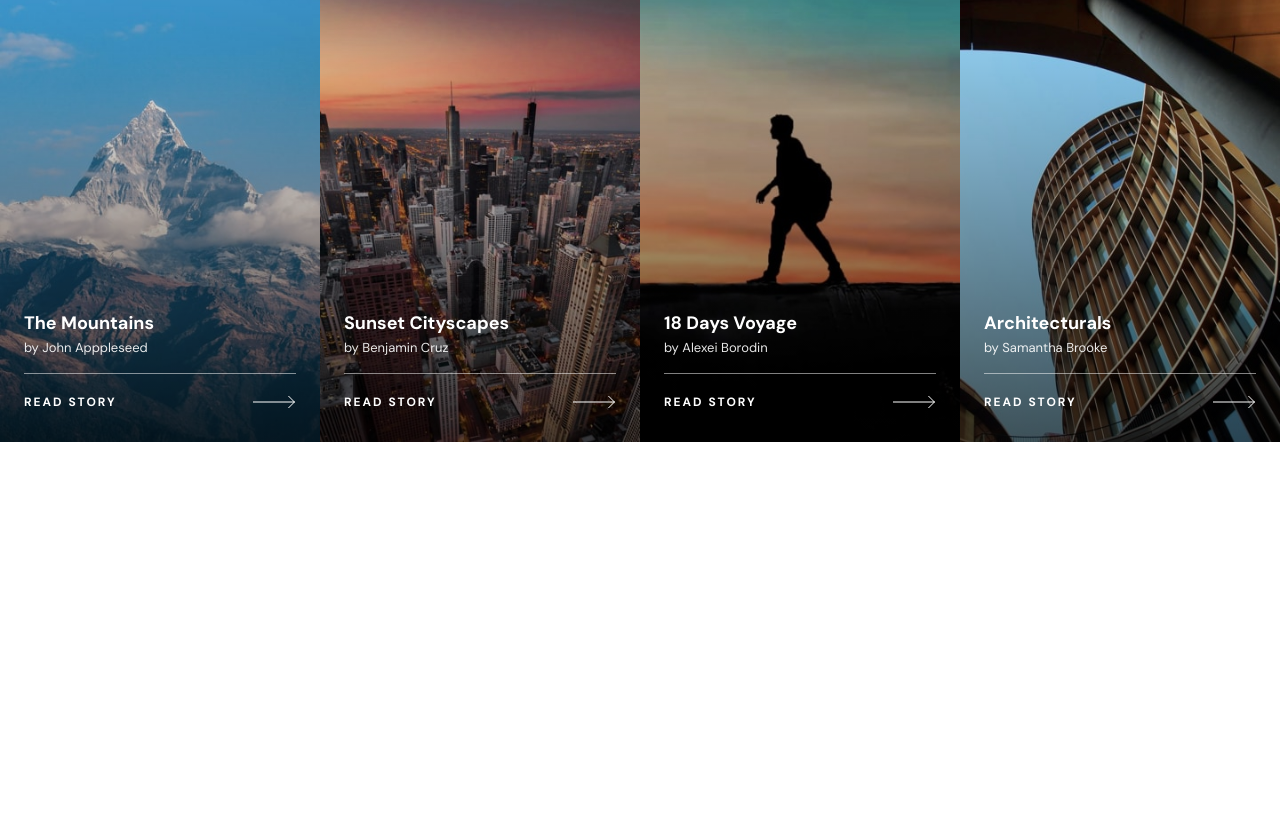
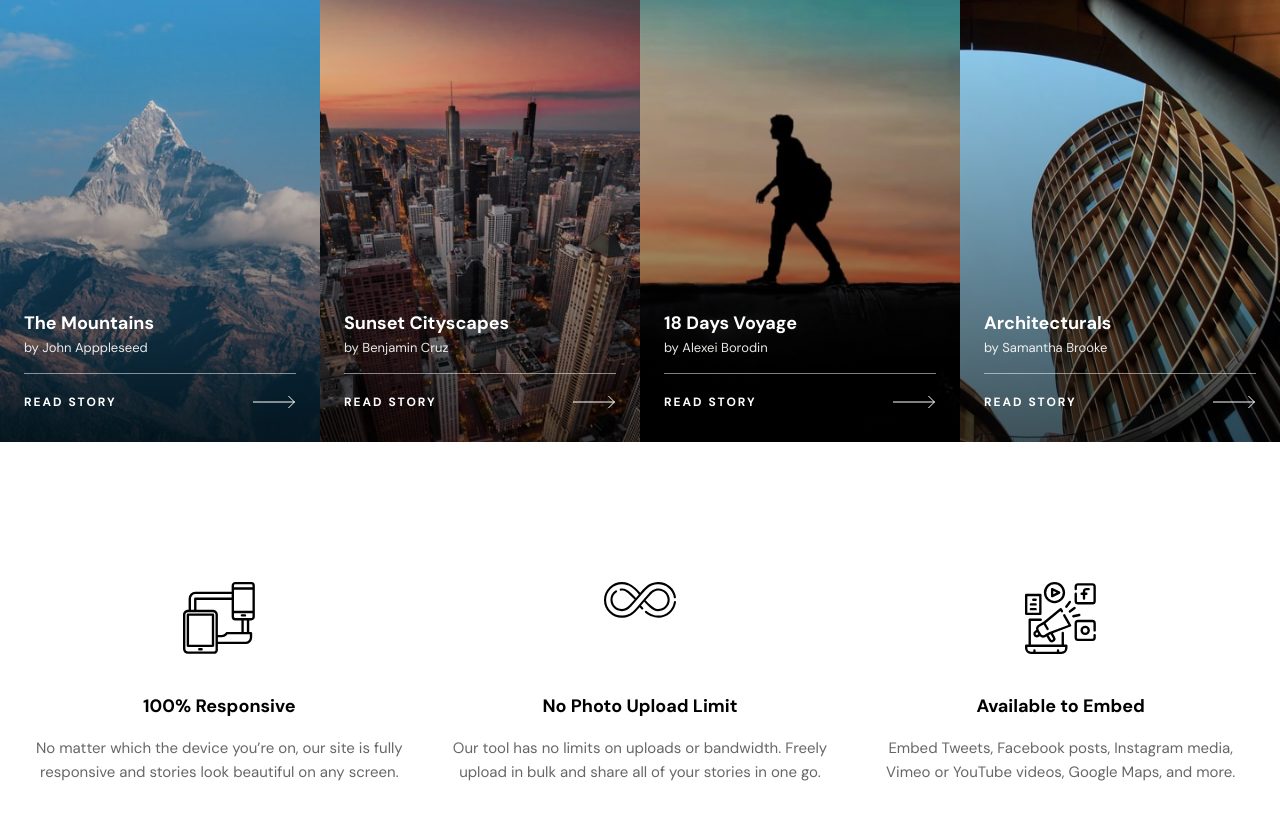
Before and after one commit to BenjaminBatres/Photosnap, a Next.js app: page / in a window 1280 px wide. Shown: the part 1795-2614 px from the top of the page. Before the commit the page ends 2237 px from the top, so only its background shows below. Built offline with nearby package versions, Linux system fonts and the light colour scheme.

Commit message:
feat: implemented feature highlights

```diff
--- /dev/null
+++ b/app/components/sections/FeaturesHighlights.tsx
@@ -0,0 +1,45 @@
+import Image from "next/image";
+import ResponsiveIcon from "../../assets/features/desktop/responsive.svg";
+import NoLimitIcon from "../../assets/features/desktop/no-limit.svg";
+import EmbedIcon from "../../assets/features/desktop/embed.svg";
+export default function FeaturesHighlights() {
+  const highlights = [
+    {
+      icon: ResponsiveIcon,
+      title: "100% Responsive",
+      desc: "No matter which the device you’re on, our site is fully responsive and stories look beautiful on any screen.",
+    },
+    {
+      icon: NoLimitIcon,
+      title: "No Photo Upload Limit",
+      desc: "Our tool has no limits on uploads or bandwidth. Freely upload in bulk and share all of your stories in one go.",
+    },
+    {
+      icon: EmbedIcon,
+      title: "Available to Embed",
+      desc: "Embed Tweets, Facebook posts, Instagram media, Vimeo or YouTube videos, Google Maps, and more.",
+    },
+  ];
+  return (
+    <section className="py-25 sm:py-30 lg:py-35 px-6">
+      <div className="max-w-360 mx-auto grid lg:grid-cols-3 gap-20 lg:gap-7.5">
+        {highlights.map((highlight, id) => (
+          <div
+            key={id}
+            className="flex flex-col items-center justify-between gap-10 lg:odd:gap-10"
+          >
+            <Image src={highlight.icon} alt="" />
+            <div className="flex flex-col items-center gap-4">
+              <h2 className="text-lg font-bold leading-[140%] ">
+                {highlight.title}
+              </h2>
+              <p className="text-center text-[15px] leading-[165%] text-black/60 max-w-md">
+                {highlight.desc}
+              </p>
+            </div>
+          </div>
+        ))}
+      </div>
+    </section>
+  );
+}
--- a/app/page.tsx
+++ b/app/page.tsx
@@ -7,6 +7,7 @@ import BeautifulTablet from "./assets/home/tablet/beautiful-stories.jpg";
 import BeautifulMobile from "./assets/home/mobile/beautiful-stories.jpg";
 import SplitFeatureSection from "./components/sections/SplitFeatureSection";
 import StoriesSection from "./components/sections/StoriesSection";
+import FeaturesHighlights from "./components/sections/FeaturesHighlights";
 export default function Home() {
   const features = [
     {
@@ -41,6 +42,7 @@ export default function Home() {
         />
       ))}
       <StoriesSection />
+      <FeaturesHighlights />
     </>
   );
 }
```
